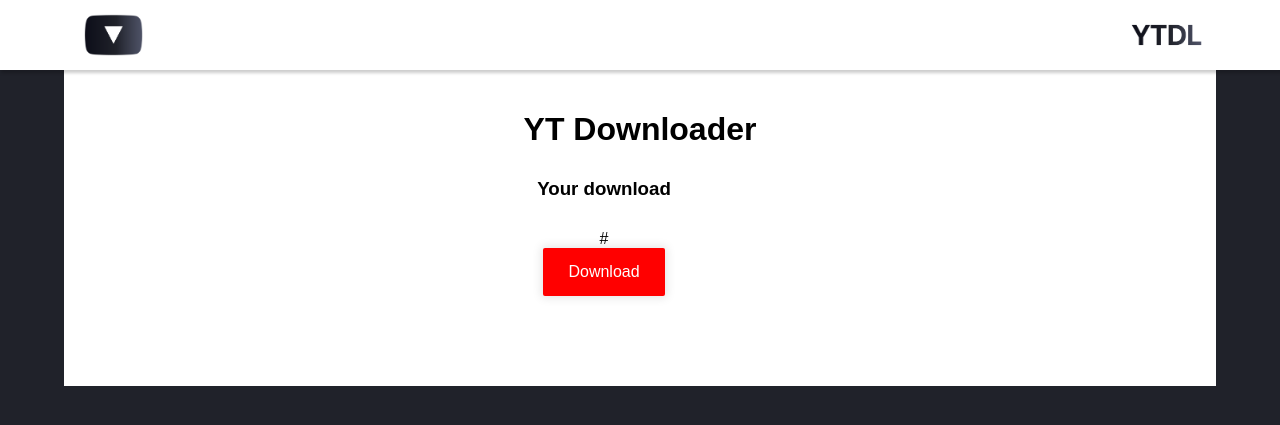
After one commit to MaxUlianov/youtubeDownloader, a Flask app: template templates/dl.html in a window 1280 px wide. The commit adds this page. Shown: the top 425 px of the page. Run offline with Flask 2, Linux system fonts and the light colour scheme; the template is opened without the code that fills it: most values are stand-ins (such as "Sample title", 1, 10 or a date in 2020).

Commit message:
Reworked interaction with download page via form action, added dl html page and css, added test download for example file.

```diff
--- a/main.py
+++ b/main.py
@@ -1,4 +1,4 @@
-from flask import Flask, request, render_template, redirect, url_for
+from flask import Flask, request, render_template, redirect, url_for, send_from_directory
 from pytube.exceptions import RegexMatchError
 import logging
 import json
@@ -14,11 +14,6 @@ app.secret_key = config.secret
 @app.route('/', methods=['GET', 'POST'])
 def ytdl():
     if request.method == "POST":
-        if "download" in request.form:
-            logging.info(f'Download request {request.form}')
-            itag = request.form["download"]
-            params = request.form["params"]
-            return redirect(url_for("download", itag=itag, params=params))
 
         link = request.form["link-field"]
         logging.info(f'Link received: {link}')
@@ -47,14 +42,19 @@ def error():
 
 @app.route('/download', methods=["GET", "POST"])
 def download():
-    if request.args:
-        itag = request.args.get("itag", None)
-        params = request.args.get("params", None)
+    if request.method == "POST":
+        filename = 'swirl-logo-01.png'
+        return send_from_directory(directory='static/files', path=filename, as_attachment=True)
+    elif request.method == "GET":
+        if request.args:
+            itag = request.args.get("itag", None)
+            params = request.args.get("params", None)
 
-        p = json.loads(params)
-        link = p['link-field']
-        timestamps = p['timestamp-field']
-        return [link, itag, p]
+            p = json.loads(params)
+            link = p['link-field']
+            timestamps = p['timestamp-field']
+            return render_template("dl.html", link=link)
+        return render_template("dl.html")
 
 
 if __name__ == '__main__':
--- /dev/null
+++ b/static/css/dl.css
@@ -0,0 +1,21 @@
+
+.dl-container{
+    display: block;
+    max-width: 1080px;
+    padding-bottom: 75px;
+}
+
+.dl-button{
+    background: red;
+    color: white;
+}
+
+.dl-button:hover{
+    background: #20222a;
+}
+
+.redirect-back{
+    display: none;
+    padding-top: 15px;
+    padding-bottom: 25px;
+}
--- a/static/css/page.css
+++ b/static/css/page.css
@@ -150,14 +150,16 @@ h3 {
     box-shadow: 0 0 10px 2px rgba(0, 0, 0, 0.1);
     border-radius: 2px;
     border: black;
-    height: 50px;
-    width: 150px;
-    padding-bottom: 5px;
+    height: fit-content;
+    width: fit-content;
+    padding-bottom: 20px;
+    padding: 15px 25px;
     font: inherit;
 }
 
 .option:hover{
-    background: grey;
+    background: #20222a;
+    color: white;
 }
 
 .option.active{
--- a/static/js/script.js
+++ b/static/js/script.js
@@ -3,3 +3,8 @@ function loading(){
     document.getElementById("loading").style.display = "block";
     document.getElementById("dl-options").style.display = "none";
 }
+
+function afterLoading(){
+//    document.getElementById("loading").style.display = "none";
+    document.getElementById("redirect-back").style.display = "block";
+}
--- /dev/null
+++ b/templates/dl.html
@@ -0,0 +1,50 @@
+<!DOCTYPE html>
+<html lang="en">
+<head>
+    <meta charset="UTF-8">
+    <title>Download</title>
+    <link rel="stylesheet" type="text/css" href="{{ url_for('static', filename='css/page.css') }}"/>
+    <link rel="stylesheet" type="text/css" href="{{ url_for('static', filename='css/dl.css') }}"/>
+    <link rel="icon" type="image/x-icon" href="{{ url_for('static', filename='img/icon-small.ico') }}">
+</head>
+<body>
+    <header>
+        <div class="topbar">
+            <a class="active">
+                <img src="img/logo-01.png" alt="YTDL logo">
+            </a>
+            <a>
+                <img src="img/title-01.png" alt="Yt Downloader">
+            </a>
+        </div>
+    </header>
+
+    <div class="main-container">
+        <h1>YT Downloader</h1>
+
+        <div class="dl-container">
+            <div id="loading" class="loading">
+                <img src="/img/loading.gif">
+            </div>
+            <div>
+                <h3>Your download</h3>
+                {{ link }}
+            </div>
+            <div>
+                <form method="post">
+                    <input type="submit" class="option dl-button" value="Download" onclick="afterLoading();">
+                </form>
+            </div>
+        </div>
+        <div class="redirect-back" id="redirect-back">
+            <a class="option" href="/">Download another video</a>
+        </div>
+    </div>
+
+    <footer>
+
+    </footer>
+
+    <script src="{{ url_for('static', filename='js/script.js') }}"></script>
+</body>
+</html>
--- a/templates/page.html
+++ b/templates/page.html
@@ -46,10 +46,10 @@
         </div>
         <div class="dl-options" id="dl-options">
             <div><h3>Download quality options</h3></div>
-            <form method="post" action="/">
+            <form method="get" action="/download">
                 {% for option in options %}
                     <div>
-                        <button type="submit" name="download" value="{{ option.itag }}" class="option">{{ option.resolution }}</button>
+                        <button type="submit" name="download" value="{{ option.itag }}" class="option" onclick="loading();">{{ option.resolution }}</button>
                         <input type="hidden" name="params" value="{{ params }}">
                     </div>
                 {% endfor %}
```
